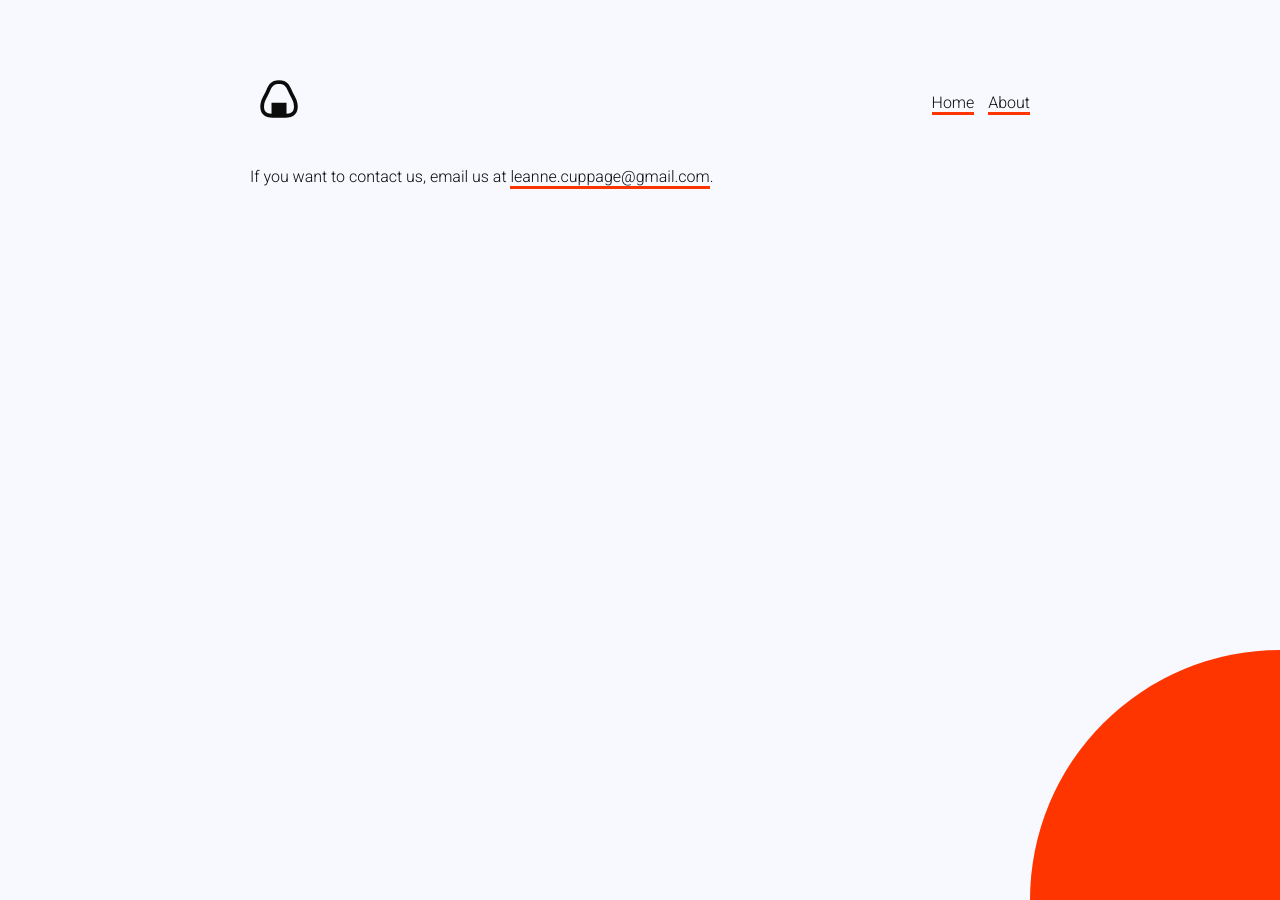
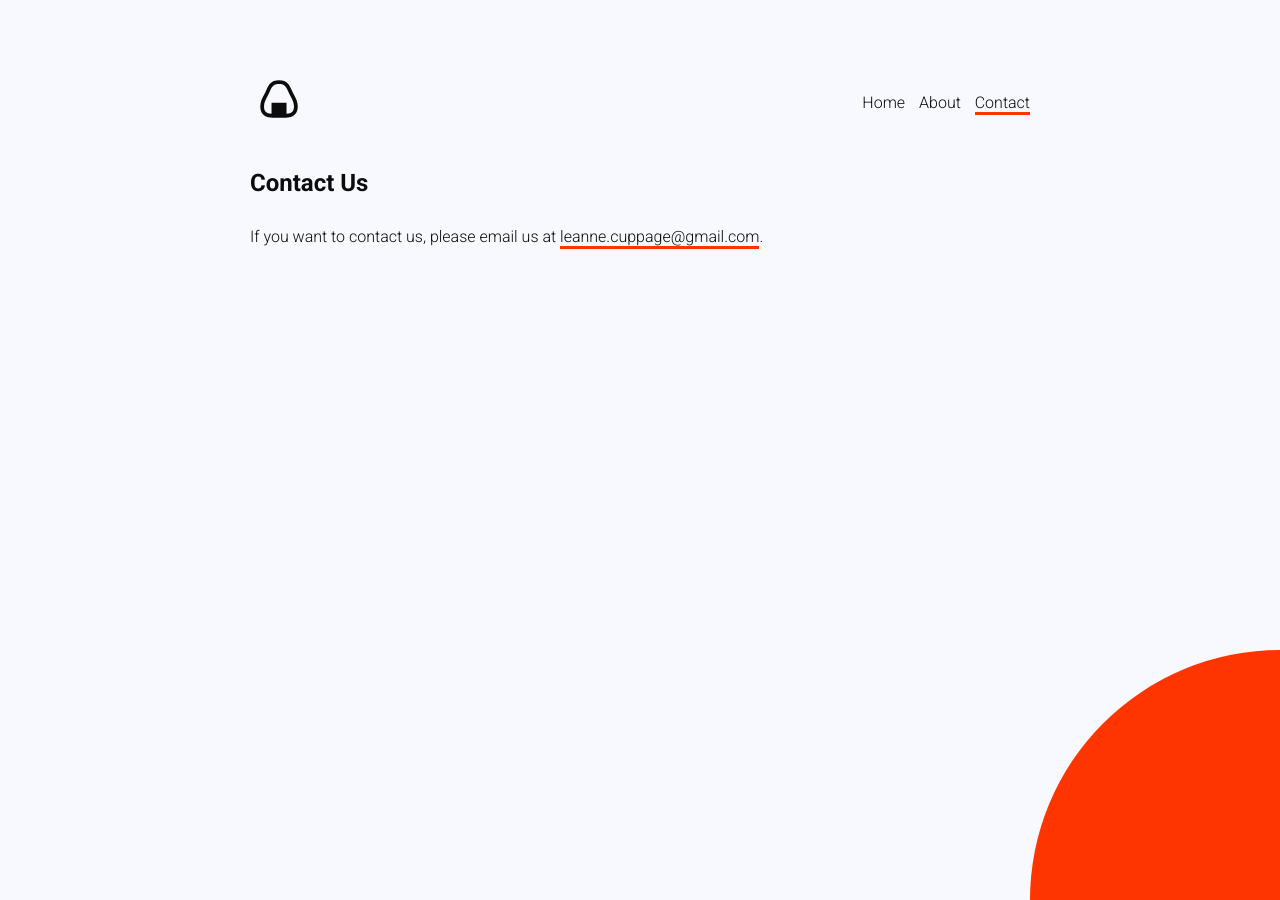
Before and after one commit to leannecuppage/anightinjapan, a Jekyll site: the page built from contact.markdown, in a window 1280 px wide. Built offline with Jekyll 4.4.1, drawn with Linux system fonts in a browser that asks for light colours.

Commit message:
added contact to navigation, fixed the nav and images

```diff
--- a/_includes/header.html
+++ b/_includes/header.html
@@ -4,8 +4,11 @@
     </a>
     <!-- forward slash is the home page -->
     <nav>
-        <a href="/">Home</a>
-        <a href="/about">About</a>
-        <!-- this links ot the about.md page (permalink /about) -->
+        <a href="/" {% if page.url == "/" %} class="selected"{% endif %}>Home</a>
+        <!-- if the page.url is the same as home (/), add a class selected -->
+        <a href="/about/" {% if page.url == "/about/" %} class="selected"{% endif %}>About</a>
+        <!-- if the page.url is the same as about, add a class selected -->
+        <!-- this links ot the about.md page (permalink /about/) -->
+        <a href="/contact/" {% if page.url == "/contact/" %} class="selected"{% endif %}>Contact</a>
     </nav>
 </header>
--- a/about.markdown
+++ b/about.markdown
@@ -6,7 +6,7 @@ layout: default
 
 ![about.jpg](/uploads/about.jpg)
 
-About Tiffy
+### About Tiffy
 
 Tiffy is a travel planning freak, formerly an Asia Pacific finance manager and currently a digital marketing ninja. Despite being a nervous flyer with plane jolts sending chills down her spine, Tiffy’s wanderlust has led her to visit Japan for 6 times (and counting). Her favorite cities are Kyoto and Tokyo and would choose to visit Japan over Paris in a heartbeat!
 
--- a/assets/css/style.scss
+++ b/assets/css/style.scss
@@ -49,7 +49,16 @@ section {
     margin: 40px 0 0 0;
 }
 
-nav a,
+nav a {
+    color: $black;
+    text-decoration: none;
+}
+
+img {
+    max-width: 780px;
+}
+
+nav a.selected,
 p a {
     color: $black;
     text-decoration: none;
--- a/contact.markdown
+++ b/contact.markdown
@@ -1,7 +1,9 @@
 ---
 title: Contact
-date: 2021-02-03 09:39:00 Z
-Field name:
+permalink: "/contact/"
+layout: default
 ---
 
-If you want to contact us, email us at [leanne.cuppage@gmail.com](mailto:leanne.cuppage@gmail.com).
+### Contact Us
+
+If you want to contact us, please email us at [leanne.cuppage@gmail.com](mailto:leanne.cuppage@gmail.com).
```
